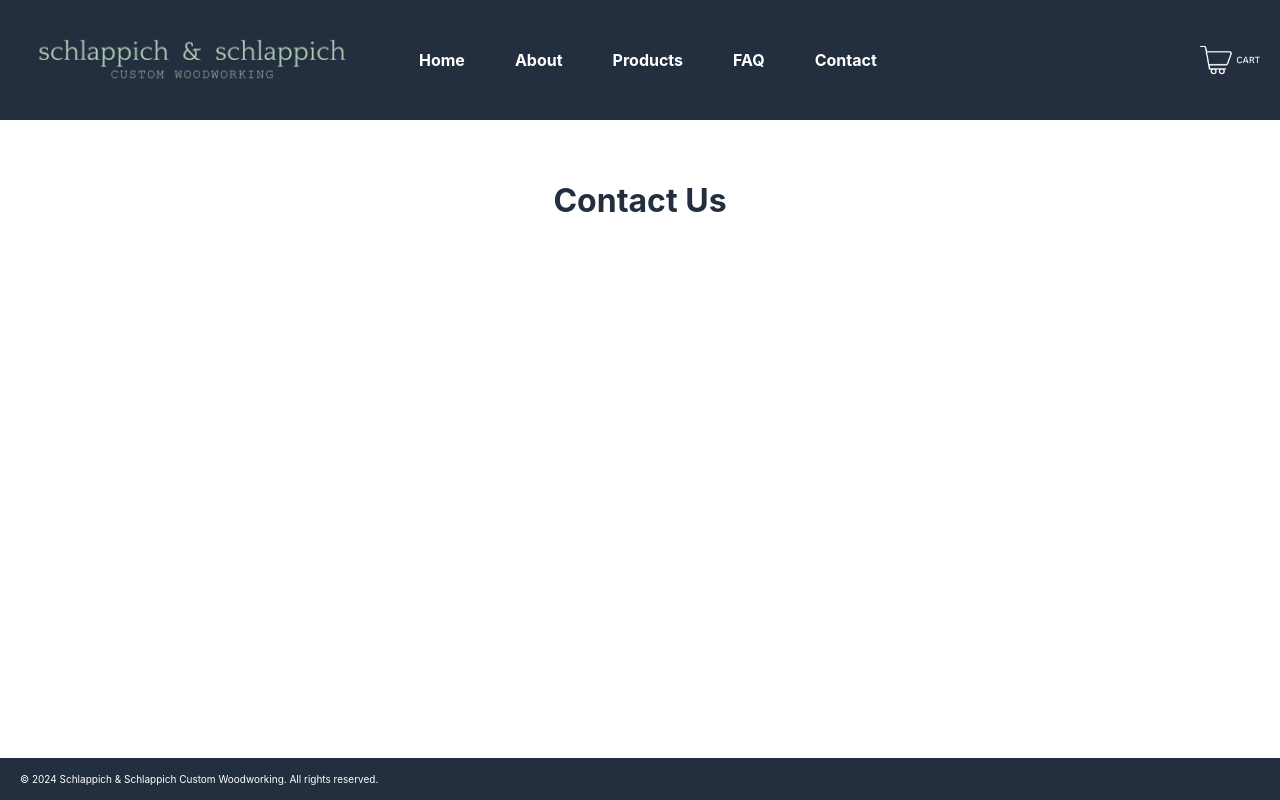
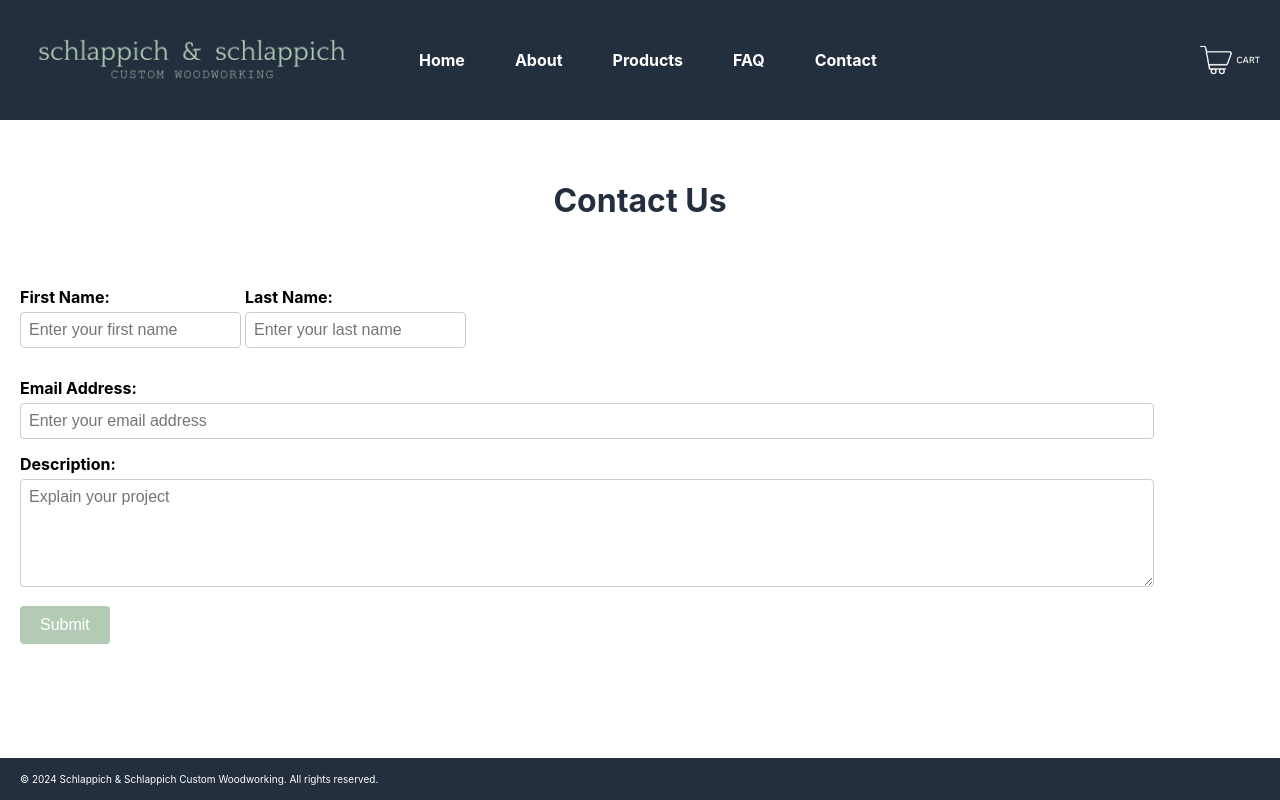
Before and after one commit to chrisschlappich/schlappich-woodworking-app, a React (Create React App) app: page /contact in a window 1280 px wide. Built offline with nearby package versions, Linux system fonts and the light colour scheme.

Commit message:
Built out the contact us form

```diff
--- a/src/components/Contact.tsx
+++ b/src/components/Contact.tsx
@@ -1,11 +1,180 @@
-import React from "react";
+import React, { useState } from "react";
 
 function Contact(): React.ReactElement {
+    // Set up form data state
+    const [formData, setFormData] = useState({
+        firstName: "",
+        lastName: "",
+        email: "",
+        description: ""
+    });
+
+    // Set up error logs state
+    const [errors, setErrors] = useState({
+        firstName: "",
+        lastName: "",
+        email: "",
+        description: ""
+    });
+
+    // Define function to react as person types (on change)
+    const handleChange = (e: React.ChangeEvent<HTMLInputElement | HTMLTextAreaElement>) => {
+        const { name, value } = e.target;
+        setFormData({
+            ...formData,
+            [name]: value
+        });
+    };
+
+    // Define function to check if email adress is valid or not
+    const validateEmail = (email: string) => {
+        // Regex for email address is /^[^\s@]+@[^\s@]+\.[^\s@]+$/;
+        const emailRegex = /^[^\s@]+@[^\s@]+\.[^\s@]+$/;
+        return emailRegex.test(email);
+    };
+
+    // Check full form; leverage validateEmail
+    const validateForm = () => {
+        // Assume submission is valid; we will check and flag is otherwise
+        let valid = true;
+        const newErrors = {
+            firstName: "",
+            lastName: "",
+            email: "",
+            description: ""
+        };
+
+        if (formData.firstName.length < 2) {
+            // Invalid first name - doesn't ahve two characters
+            newErrors.firstName = "First name must be at least 2 letters.";
+            valid = false;
+        }
+
+        if (formData.lastName.length < 2) {
+            // Invalid last name - doesn't ahve two characters
+            newErrors.lastName = "Last name must be at least 2 letters.";
+            valid = false;
+        }
+
+        if (!validateEmail(formData.email)) {
+            // Invalid email
+            newErrors.email = "Invalid email address.";
+            valid = false;
+        }
+
+        if (formData.description.trim() === "") {
+            // Invalid description - empty
+            newErrors.description = "Description cannot be empty.";
+            valid = false;
+        }
+
+        // Push the errors (if any) to our errors array from above
+        setErrors(newErrors);
+        return valid;
+    };
+
+    //
+    const handleSubmit = (e: React.FormEvent<HTMLFormElement>) => {
+        e.preventDefault(); // prevent from sending to server
+        if (validateForm()) {
+            // Create a new paragraph div to tell them it was a successful submission
+            const successMessage = document.createElement("p");
+            successMessage.innerHTML = "Success! We'll be in touch shortly.";
+            successMessage.style.color = "green";
+            successMessage.style.fontStyle = "italic";
+
+            // Insert success message after the form and then hide the form
+            const formContainer = document.getElementById("contact-form");
+
+            if (formContainer) {
+                formContainer.insertAdjacentElement('afterend', successMessage);
+                formContainer.style.display = 'none';
+            }
+
+            // Reset form field array
+            setFormData({
+                firstName: "",
+                lastName: "",
+                email: "",
+                description: ""
+            });
+            // Reset error array
+            setErrors({
+                firstName: "",
+                lastName: "",
+                email: "",
+                description: ""
+            });
+        }
+    };
+
     return (
         <div className="main-container">
             <h1 className="route-header">Contact Us</h1>
+            <form id="contact-form" onSubmit={handleSubmit}>
+                <div id="form-name-fields-container">
+                    <div className="form-question" id="first-name-container">
+                        <label className="form-question-label" htmlFor="first-name">First Name: </label>
+                        <input
+                            className="form-question-input"
+                            type="text"
+                            id="first-name"
+                            name="firstName"
+                            placeholder="Enter your first name"
+                            value={formData.firstName}
+                            onChange={handleChange}
+                        />
+                        <div className="error">{errors.firstName}</div>
+                    </div>
+
+                    <div className="form-question">
+                        <label className="form-question-label" htmlFor="last-name">Last Name: </label>
+                        <input
+                            className="form-question-input"
+                            type="text"
+                            id="last-name"
+                            name="lastName"
+                            placeholder="Enter your last name"
+                            value={formData.lastName}
+                            onChange={handleChange}
+                        />
+                        <div className="error">{errors.lastName}</div>
+                    </div>
+                </div>
+
+                <div className="form-question">
+                    <label className="form-question-label" htmlFor="email">Email Address: </label>
+                    <input
+                        className="form-question-input"
+                        type="email"
+                        id="email"
+                        name="email"
+                        placeholder="Enter your email address"
+                        value={formData.email}
+                        onChange={handleChange}
+                    />
+                    <div className="error">{errors.email}</div>
+                </div>
+
+                <div className="form-question">
+                    <label className="form-question-label" htmlFor="description">Description: </label>
+                    <textarea
+                        className="form-question-textarea"
+                        id="description"
+                        name="description"
+                        placeholder="Explain your project"
+                        rows={5}
+                        cols={33}
+                        value={formData.description}
+                        onChange={handleChange}
+                    />
+                    <div className="error">{errors.description}</div>
+                </div>
+
+                <input type="submit" value="Submit" />
+            </form>
         </div>
-    )
+    );
 }
 
-export default Contact
+export default Contact;
--- a/src/components/Home.tsx
+++ b/src/components/Home.tsx
@@ -3,7 +3,7 @@ import { Link } from "react-router-dom";
 
 function Home(): React.ReactElement {
     return (
-        <div>
+        <div className="main-container-no-pad">
             <div className="home-hero-container">
                 <div className="home-hero-content-container">
                     <h2 id="home-page-hero-title">Handcrafted woodwork for everyone!</h2>
--- a/src/components/Products.tsx
+++ b/src/components/Products.tsx
@@ -18,7 +18,7 @@ interface ProductsProps {
 
 function Products({ products }: ProductsProps ): React.ReactElement {
     return (
-        <div>
+        <div className="main-container-no-pad">
             <h1 className="route-header">Shop Our Products</h1>
             <div className="products-container">
                 {products.map((product: Product) => (
--- a/src/index.css
+++ b/src/index.css
@@ -30,6 +30,10 @@ code {
 .main-container {
   flex: 1;
   padding: 10px 20px 10px 20px;
+}
+
+.main-container-no-pad {
+  flex: 1;
 }
 
 .route-header {
@@ -362,7 +366,6 @@ div[class*="price"]::before {
 }
 
 .product-image {
-  max-height: 300px;
   width: auto;
   border-radius: 20px;
   margin: 20px;
@@ -379,6 +382,54 @@ div[class*="price"]::before {
   text-align: center;
 }
 
+#form-name-fields-container {
+  display: flex;
+}
+
+.form-question {
+  margin-bottom: 15px;
+  margin-top: 15px;
+}
+
+.form-question {
+  margin-bottom: 15px;
+}
+
+.form-question-label {
+  display: block;
+  font-weight: bold;
+  margin-bottom: 5px;
+}
+
+.form-question-input,
+.form-question-textarea {
+  width: 90%;
+  padding: 8px;
+  border: 1px solid #ccc;
+  border-radius: 4px;
+  font-size: 16px;
+  font-family: 'Arial', sans-serif;
+}
+
+input[type="submit"] {
+  padding: 10px 20px;
+  background-color: #b3cbb5;
+  color: white;
+  border: none;
+  border-radius: 4px;
+  cursor: pointer;
+  font-size: 16px;
+}
+
+input[type="submit"]:hover {
+  transform: scale(1.03);
+}
+
+.error {
+  color: red;
+  display: block;
+}
+
 
 /* Response queries */
 @media (max-width: 30000px) {
@@ -393,6 +444,9 @@ div[class*="price"]::before {
   }
   #home-page-hero-image {
     max-width: 600px;
+  }
+  .product-image {
+    max-height: 600px;
   }
 }
 
@@ -441,6 +495,9 @@ div[class*="price"]::before {
     margin-right: auto;
     display: block; /* Center the image */
   }
+  .product-image {
+    max-height: 400px;
+  }
 }
 
 @media (max-width: 480px) {
@@ -453,4 +510,7 @@ div[class*="price"]::before {
   #header-nav-bar {
     flex:auto;
   }
+  .product-image {
+    max-height: 300px;
+  }
 }
```
